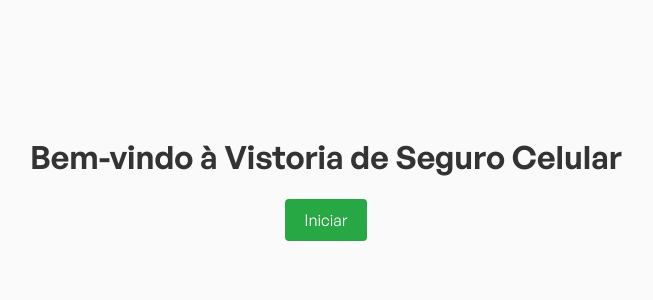
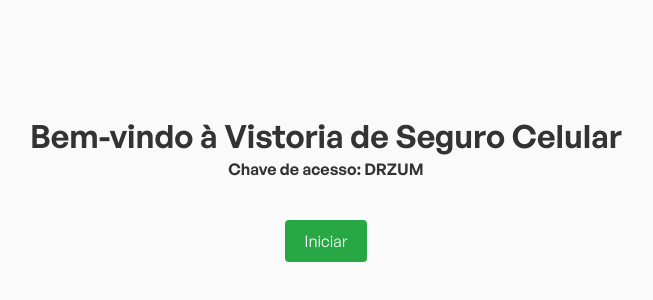
Before and after one commit to daniel-machado/VistoriaCelular, a React (Vite) app: page / in a window 1280 px wide. Shown: the part 212-512 px from the top of the page, without its empty margins (314-967 px from the left). Built offline with nearby package versions, Linux system fonts and the light colour scheme.

Commit message:
Ajustado a chave de acesso

```diff
--- a/src/Screens/Welcome/index.tsx
+++ b/src/Screens/Welcome/index.tsx
@@ -1,17 +1,18 @@
 import { useNavigate } from 'react-router-dom';
-import { Button, Container, Title } from './style';
+import { Button, Container, Subtitle, Title } from './style';
 
 const Welcome = () => {
   const navigate = useNavigate();
+  const accessKey = Math.random().toString(36).substring(7).toUpperCase();
 
   const handleStart = () => {
-    const accessKey = Math.random().toString(36).substring(7).toUpperCase();
     navigate('/imei', { state: { accessKey } });
   };
 
   return (
     <Container>
       <Title>Bem-vindo à Vistoria de Seguro Celular</Title>
+      <Subtitle>Chave de acesso: {accessKey}</Subtitle>
       <Button onClick={handleStart}>Iniciar</Button>
     </Container>
   );
--- a/src/Screens/Welcome/style.ts
+++ b/src/Screens/Welcome/style.ts
@@ -10,6 +10,13 @@ export const Container = styled.div`
 
 export const Title = styled.h1`
   text-align: center;
+`;
+
+export const Subtitle = styled.h1`
+  font-size: 1rem;
+  text-align: center;
+  color: #333;
+  margin-bottom: 20px;
 `;
 
 export const Button = styled.button`
```
